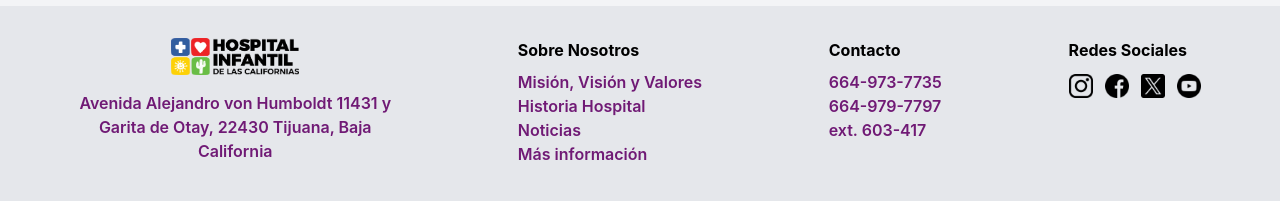
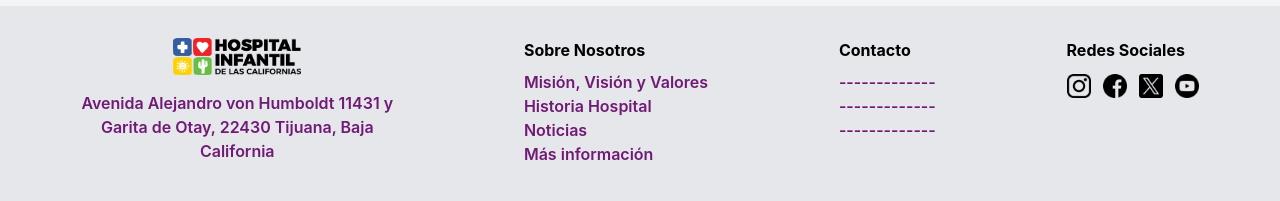
Before and after one commit to omarguerra1/HIC_V2_OG, a React (Vite) app in the folder client/: page /prescriptions in a window 1280 px wide. Shown: the part 578-779 px from the top of the page. Built offline with nearby package versions, Linux system fonts and the light colour scheme; no server answers.

Commit message:
19/12-1248

```diff
--- a/client/src/App.jsx
+++ b/client/src/App.jsx
@@ -164,24 +164,24 @@ const App = () => {
 
             <div className="text-left">
               <h3 className="font-bold text-black mb-2">Contacto</h3>
-              <p className="font-semibold text-fuchsia-900">664-973-7735</p>
-              <p className="font-semibold text-fuchsia-900">664-979-7797</p>
-              <p className="font-semibold text-fuchsia-900">ext. 603-417</p>
+              <p className="font-semibold text-fuchsia-900">-------------</p>
+              <p className="font-semibold text-fuchsia-900">-------------</p>
+              <p className="font-semibold text-fuchsia-900">-------------</p>
             </div>
 
             <div className="text-left">
               <h3 className="font-bold text-black mb-2">Redes Sociales</h3>
               <div className="flex justify-start space-x-3 mt-3">
-                <a href="https://www.instagram.com/hicoficial/" target="_blank" rel="noopener noreferrer">
+                <a href="#" target="_blank" rel="noopener noreferrer">
                   <img src={insta} alt="Instagram" className="h-6 w-6" />
                 </a>
-                <a href="https://www.facebook.com/hicoficial/" target="_blank" rel="noopener noreferrer">
+                <a href="#" target="_blank" rel="noopener noreferrer">
                   <img src={fa} alt="Facebook" className="h-6 w-6" />
                 </a>
-                <a href="https://x.com/hicoficial" target="_blank" rel="noopener noreferrer">
+                <a href="#" target="_blank" rel="noopener noreferrer">
                   <img src={twitter} alt="Twitter" className="h-6 w-6" />
                 </a>
-                <a href="https://www.youtube.com/user/HICoficial/" target="_blank" rel="noopener noreferrer">
+                <a href="#" target="_blank" rel="noopener noreferrer">
                   <img src={youtube} alt="Website" className="h-6 w-6" />
                 </a>
               </div>
@@ -190,7 +190,7 @@ const App = () => {
           </div>
 
           <div className="text-center mt-8">
-            <p>&copy; 2025 Hospital Infantil de las Californias. Todos los derechos reservados.</p>
+            <p>&copy; 2025 Todos los derechos reservados.</p>
           </div>
         </footer>
 
--- a/client/src/pages/recetas/recetas.jsx
+++ b/client/src/pages/recetas/recetas.jsx
@@ -40,9 +40,16 @@ const Recetas = () => {
           }
     };
 
-    const handleSearch = () => {
+    const handleSearch = async (e) => {
+    e.preventDefault();
+    try {
+        const response = await axios.get(`http://localhost:3000/prescriptions/get_prescription/${search}`);
+        setFoundPrescription(response.data);
+    } catch (error) {
+        alert("Receta no encontrada");
+    }
+};
 
-    }
 
     const handleCreateOrder = async() => {
         try{
```
